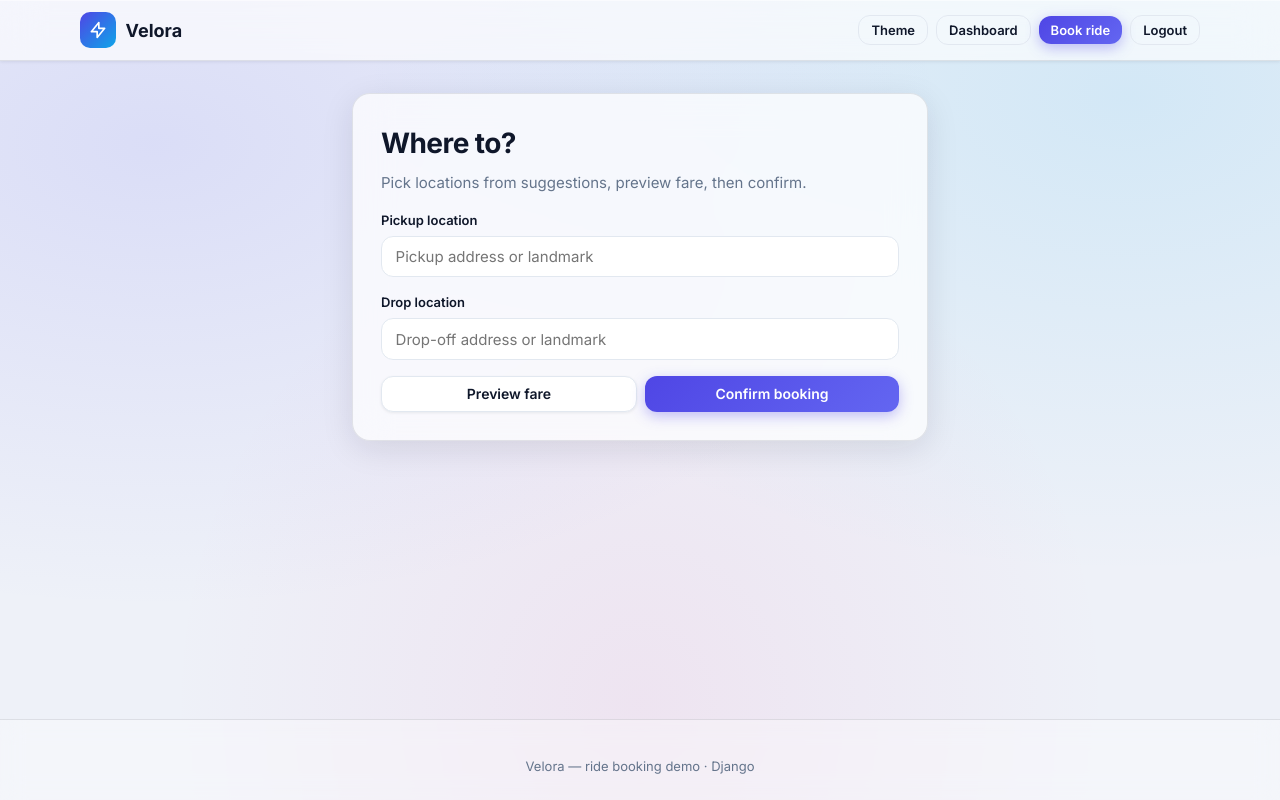
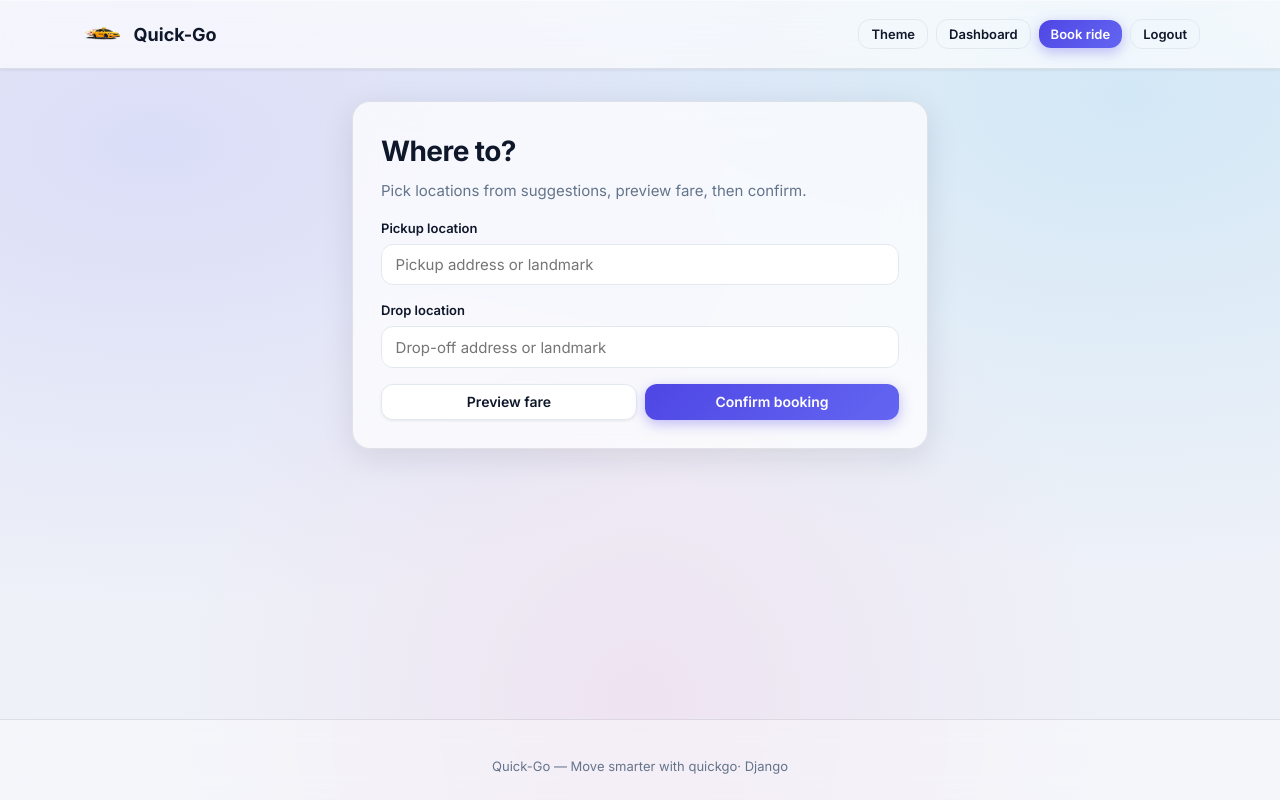
Before and after one commit to Aharshi-44/Ride_bct, a Django app: page /rides/book/ in a window 1280 px wide. Run offline with Django 5.2, Linux system fonts and the light colour scheme; the visitor is signed in with stand-in values (Sample User, id 1).

Commit message:
Final Upload

```diff
--- a/accounts/admin.py
+++ b/accounts/admin.py
@@ -3,8 +3,8 @@ from django.contrib.auth.admin import UserAdmin as BaseUserAdmin
 
 from .models import DriverProfile, User
 
-admin.site.site_header = "Velora Ride Admin"
-admin.site.site_title = "Velora Admin"
+admin.site.site_header = "Quick-Go Ride Admin"
+admin.site.site_title = "Quick-Go Admin"
 
 
 @admin.register(User)
--- a/config/settings.py
+++ b/config/settings.py
@@ -131,4 +131,4 @@ LOGOUT_REDIRECT_URL = "home"
 # - OSRM:      http://localhost:5000
 OSM_NOMINATIM_BASE_URL = os.environ.get("OSM_NOMINATIM_BASE_URL", "http://localhost:8080").rstrip("/")
 OSM_OSRM_BASE_URL = os.environ.get("OSM_OSRM_BASE_URL", "http://localhost:5000").rstrip("/")
-OSM_HTTP_USER_AGENT = os.environ.get("OSM_HTTP_USER_AGENT", "velora-rides/1.0")
+OSM_HTTP_USER_AGENT = os.environ.get("OSM_HTTP_USER_AGENT", "Quick-Go-rides/1.0")
--- a/rides/services.py
+++ b/rides/services.py
@@ -138,7 +138,7 @@ def _http_json(endpoint: str, params: dict, user_agent: str) -> dict:
 
 
 def _nominatim_user_agent() -> str:
-    return (getattr(settings, "OSM_HTTP_USER_AGENT", "") or "velora-rides/1.0").strip()
+    return (getattr(settings, "OSM_HTTP_USER_AGENT", "") or "Quick-Go-rides/1.0").strip()
 
 
 def route_metrics(origin_lat: Decimal, origin_lng: Decimal, dest_lat: Decimal, dest_lng: Decimal) -> tuple[int, int]:
--- a/static/css/app.css
+++ b/static/css/app.css
@@ -1,4 +1,4 @@
-/* Velora — professional UI (no Tailwind dependency) */
+/* Quick-Go — professional UI (no Tailwind dependency) */
 
 :root {
   --font: "Inter", ui-sans-serif, system-ui, -apple-system, "Segoe UI", Roboto, Arial, sans-serif;
@@ -181,20 +181,22 @@ html.dark .site-nav {
 }
 
 .brand__mark {
-  width: 36px;
-  height: 36px;
-  border-radius: 10px;
-  background: linear-gradient(135deg, var(--primary), var(--accent));
+  width: 44px;
+  height: 44px;
+  border-radius: 12px;
+  background: transparent;
   display: inline-flex;
   align-items: center;
   justify-content: center;
-  color: #fff;
   flex-shrink: 0;
+  overflow: hidden;
 }
 
-.brand__mark svg {
-  width: 20px;
-  height: 20px;
+.brand__mark .brand__logo {
+  width: 100%;
+  height: 100%;
+  object-fit: contain;
+  display: block;
 }
 
 .nav-actions {
--- a/static/js/app.js
+++ b/static/js/app.js
@@ -1,6 +1,6 @@
 (function () {
   var root = document.documentElement;
-  var key = "velora-theme";
+  var key = "Quick-Go-theme";
 
   function apply(stored) {
     if (stored === "dark") root.classList.add("dark");
--- a/static/js/book_wait_modal.js
+++ b/static/js/book_wait_modal.js
@@ -165,10 +165,11 @@
     btnClose.addEventListener("click", closeModal);
   }
 
-  window.VeloraWaitModal = { open: openModal, close: closeModal };
+  // Use bracket notation because the property name contains a hyphen.
+  window["Quick-GoWaitModal"] = { open: openModal, close: closeModal };
 
   document.addEventListener("DOMContentLoaded", function () {
-    var wid = window.__VELORA_WAIT_RIDE_ID__;
+    var wid = window.__Quick-Go_WAIT_RIDE_ID__;
     if (wid) {
       openModal(wid);
     }
--- a/templates/accounts/login.html
+++ b/templates/accounts/login.html
@@ -1,5 +1,5 @@
 {% extends "base.html" %}
-{% block title %}Login · Velora{% endblock %}
+{% block title %}Login · Quick-Go{% endblock %}
 {% block content %}
 <div class="max-w-md">
   <div class="card">
--- a/templates/accounts/register_driver.html
+++ b/templates/accounts/register_driver.html
@@ -3,7 +3,7 @@
 {% block content %}
 <div class="max-w-lg">
   <div class="card">
-    <h1 class="page-title">Drive with Velora</h1>
+    <h1 class="page-title">Drive with Quick-Go</h1>
     <p class="page-subtitle">Add your vehicle and receive ride requests.</p>
     <form method="post" class="mt-2">
       {% csrf_token %}
--- a/templates/base.html
+++ b/templates/base.html
@@ -4,7 +4,7 @@
 <head>
   <meta charset="utf-8">
   <meta name="viewport" content="width=device-width, initial-scale=1">
-  <title>{% block title %}Velora{% endblock %}</title>
+  <title>{% block title %}Quick-Go{% endblock %}</title>
   <link rel="preconnect" href="https://fonts.googleapis.com">
   <link rel="preconnect" href="https://fonts.gstatic.com" crossorigin>
   <link href="https://fonts.googleapis.com/css2?family=Inter:wght@400;500;600;700;800&display=swap" rel="stylesheet">
@@ -19,9 +19,9 @@
       <div class="container site-nav__inner">
         <a class="brand" href="{% url 'home' %}">
           <span class="brand__mark" aria-hidden="true">
-            <svg fill="none" viewBox="0 0 24 24" stroke="currentColor" stroke-width="2"><path stroke-linecap="round" stroke-linejoin="round" d="M13 10V3L4 14h7v7l9-11h-7z"/></svg>
+            <img src="{% static 'img/Final_logo.png' %}" alt="" width="44" height="44" class="brand__logo" decoding="async" />
           </span>
-          Velora
+          Quick-Go
         </a>
         <div class="nav-actions">
           <button type="button" class="btn btn--ghost btn--sm" id="theme-toggle" aria-label="Toggle dark mode" title="Toggle theme">Theme</button>
@@ -59,7 +59,7 @@
     </main>
 
     <footer class="site-footer">
-      <p class="mb-0">Velora — ride booking demo · Django</p>
+      <p class="mb-0">Quick-Go — Move smarter with quickgo· Django</p>
     </footer>
   </div>
 
--- a/templates/dashboard_driver.html
+++ b/templates/dashboard_driver.html
@@ -1,5 +1,5 @@
 {% extends "base.html" %}
-{% block title %}Driver dashboard · Velora{% endblock %}
+{% block title %}Driver dashboard · Quick-Go{% endblock %}
 {% block content %}
 <div>
   <header class="flex flex-wrap items-end justify-between gap-4 mb-2">
--- a/templates/dashboard_user.html
+++ b/templates/dashboard_user.html
@@ -1,5 +1,5 @@
 {% extends "base.html" %}
-{% block title %}Dashboard · Velora{% endblock %}
+{% block title %}Dashboard · Quick-Go{% endblock %}
 {% block content %}
 <div>
   <header class="flex flex-wrap items-end justify-between gap-4 mb-2">
--- a/templates/home.html
+++ b/templates/home.html
@@ -1,6 +1,6 @@
 {% extends "base.html" %}
 {% load static %}
-{% block title %}Velora — Ride booking{% endblock %}
+{% block title %}Quick-Go — Ride booking{% endblock %}
 {% block content %}
 <section class="hero">
   <div>
--- a/templates/rides/book.html
+++ b/templates/rides/book.html
@@ -1,6 +1,6 @@
 {% extends "base.html" %}
 {% load static %}
-{% block title %}Book a ride · Velora{% endblock %}
+{% block title %}Book a ride · Quick-Go{% endblock %}
 {% block content %}
 <div class="max-w-xl">
   <div class="card">
@@ -79,7 +79,7 @@
 {% endblock %}
 {% block extra_js %}
 {% if wait_ride_id %}
-<script>window.__VELORA_WAIT_RIDE_ID__ = {{ wait_ride_id }};</script>
+<script>window.__Quick-Go_WAIT_RIDE_ID__ = {{ wait_ride_id }};</script>
 {% endif %}
 <script>
   document.getElementById("book-form").addEventListener("submit", function (e) {
@@ -108,8 +108,8 @@
       })
       .then(function (res) {
         sub.querySelectorAll(".loading-spinner").forEach(function (el) { el.classList.add("hidden"); });
-        if (res.ok && res.data && res.data.ok && res.data.ride_id && window.VeloraWaitModal) {
-          window.VeloraWaitModal.open(res.data.ride_id);
+        if (res.ok && res.data && res.data.ok && res.data.ride_id && window["Quick-GoWaitModal"]) {
+          window["Quick-GoWaitModal"].open(res.data.ride_id);
           return;
         }
         if (res.data && res.data.error) {
--- a/templates/rides/payment.html
+++ b/templates/rides/payment.html
@@ -1,5 +1,5 @@
 {% extends "base.html" %}
-{% block title %}Payment · Velora{% endblock %}
+{% block title %}Payment · Quick-Go{% endblock %}
 {% block content %}
 <div class="max-w-md text-center">
   <div class="card">
--- a/templates/rides/status.html
+++ b/templates/rides/status.html
@@ -1,6 +1,6 @@
 {% extends "base.html" %}
 {% load static %}
-{% block title %}Ride status · Velora{% endblock %}
+{% block title %}Ride status · Quick-Go{% endblock %}
 {% block content %}
 <div class="max-w-xl" data-ride-status-root data-viewer-is-rider="{% if request.user == ride.user %}1{% else %}0{% endif %}" data-initial-status="{{ ride.status }}" data-poll-url="{% url 'rides:ride_status_api' ride.pk %}">
   <div id="cancelled-notice" class="alert alert--error mb-2 {% if ride.status != 'cancelled' %}hidden{% endif %}" role="alert">
```
Also changed, not shown: 3 other files.
